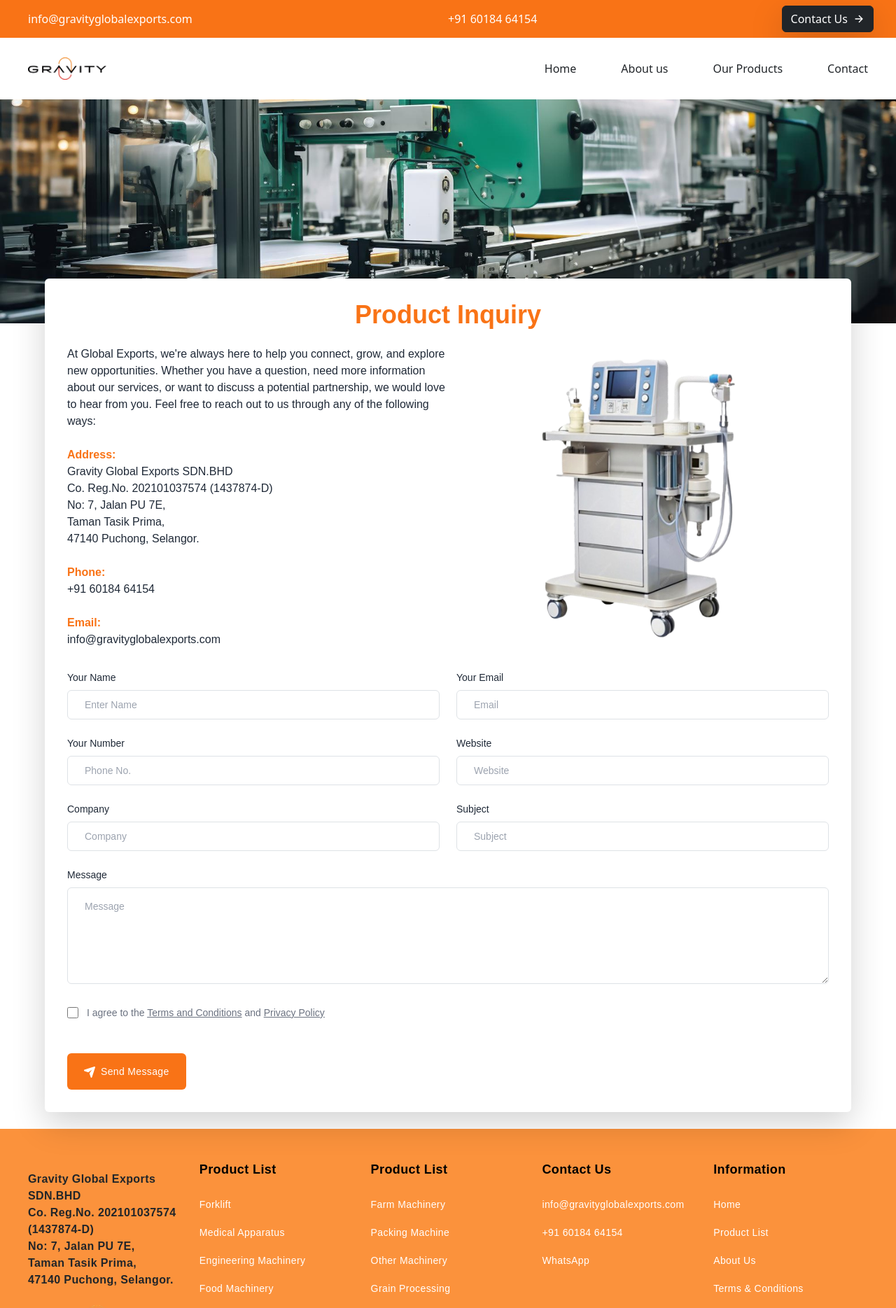
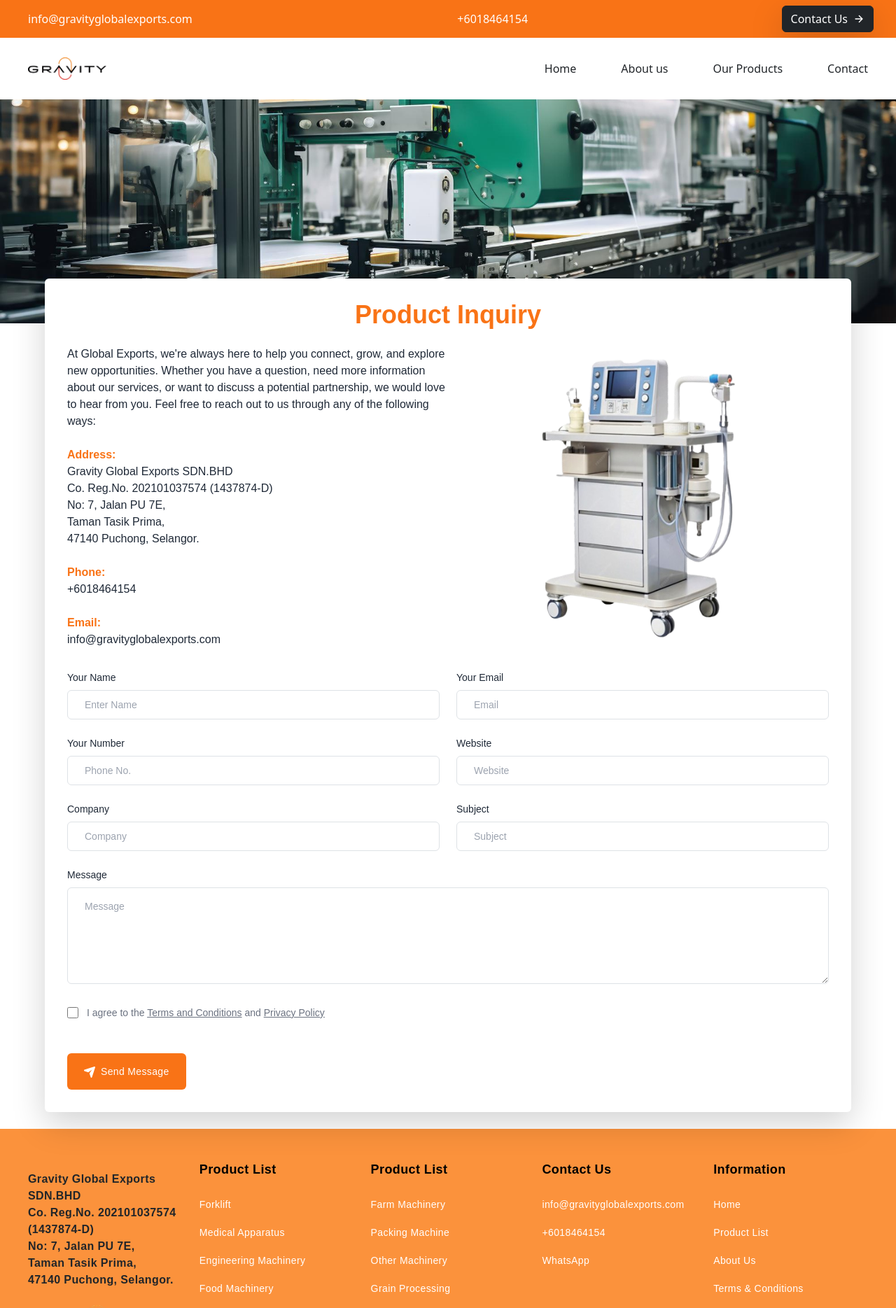
Before and after one commit to Dilipkumar750/Gravity_Global_Exports, a React (Vite) app in the folder gravity/: page /Contact in a window 1280 px wide. Shown: the top 1869 px of the page at 70% size. Built offline with nearby package versions, Linux system fonts and the light colour scheme.

Commit message:
phone number changes

```diff
--- a/gravity/src/Components/ContactComponent/Contact.jsx
+++ b/gravity/src/Components/ContactComponent/Contact.jsx
@@ -53,7 +53,7 @@
               Taman Tasik Prima,<br />
               47140 Puchong, Selangor.
               <p className="mt-4 font-semibold text-orange-500">Phone:</p>
-              <p>+91 60184 64154</p>
+              <p>+6018464154</p>
               <p className="mt-4 font-semibold text-orange-500">Email:</p>
               <p>info@gravityglobalexports.com</p>
             </div>
--- a/gravity/src/Components/HomeComponent/Hero.jsx
+++ b/gravity/src/Components/HomeComponent/Hero.jsx
@@ -29,7 +29,7 @@
     <div className="font-[sans-serif] max-w-6xl max-md:max-w-md mx-auto">
       <div className="grid md:grid-cols-2 items-center md:gap-10 gap-6">
         <div className="max-md:order-1 max-md:text-center">
-          <p className="mt-4 text-sm font-bold text-orange-500">
+          <p className="mt-4 text-5xl font-bold text-orange-500">
             <span className="rotate-90 inline-block mr-2 mb-2">|</span> Gravity Global Exports Sdn. Bhd.
           </p>
           <h2 className="text-gray-800 md:text-5xl text-3xl font-extrabold mb-4 md:!leading-[55px]">
--- a/gravity/src/Pages/Footer/Footer.jsx
+++ b/gravity/src/Pages/Footer/Footer.jsx
@@ -29,8 +29,8 @@
     title: "Contact Us",
     links: [
       { name: "info@gravityglobalexports.com", link: "mailto:info@gravityglobalexports.com" },
-      { name: "+91 60184 64154", link: "tel:+916018464154" },
-      { name: "WhatsApp", icon: <FaWhatsapp />, link: "https://wa.me/6018464154" },    ],
+      { name: "+6018464154", link: "tel:+6018464154" },
+      { name: "WhatsApp", icon: <FaWhatsapp />, link: "https://wa.me/+6018464154" },    ],
   },
   {
     title: "Information",
--- a/gravity/src/Pages/Footer/TermsAndConditions.jsx
+++ b/gravity/src/Pages/Footer/TermsAndConditions.jsx
@@ -104,7 +104,7 @@
           No: 7, Jalan PU 7E,<br />
           Taman Tasik Prima,<br />
           47140 Puchong, Selangor.<br />
-          <strong>Phone:</strong> +91 60184 64154<br />
+          <strong>Phone:</strong> +6018464154<br />
           <strong>Email:</strong> info@gravityglobalexports.com
         </p>
       </div>
--- a/gravity/src/Pages/Navbar/TopHeader.jsx
+++ b/gravity/src/Pages/Navbar/TopHeader.jsx
@@ -14,8 +14,8 @@
 
 
       <div className="d-flex align-items-center mb-2 mb-md-0 ms-md-3">
-        <a href="tel:+916018464154" className="text-white">
-          +91 60184 64154
+        <a href="tel:+6018464154" className="text-white">
+          +6018464154
         </a>
       </div>
 
```
